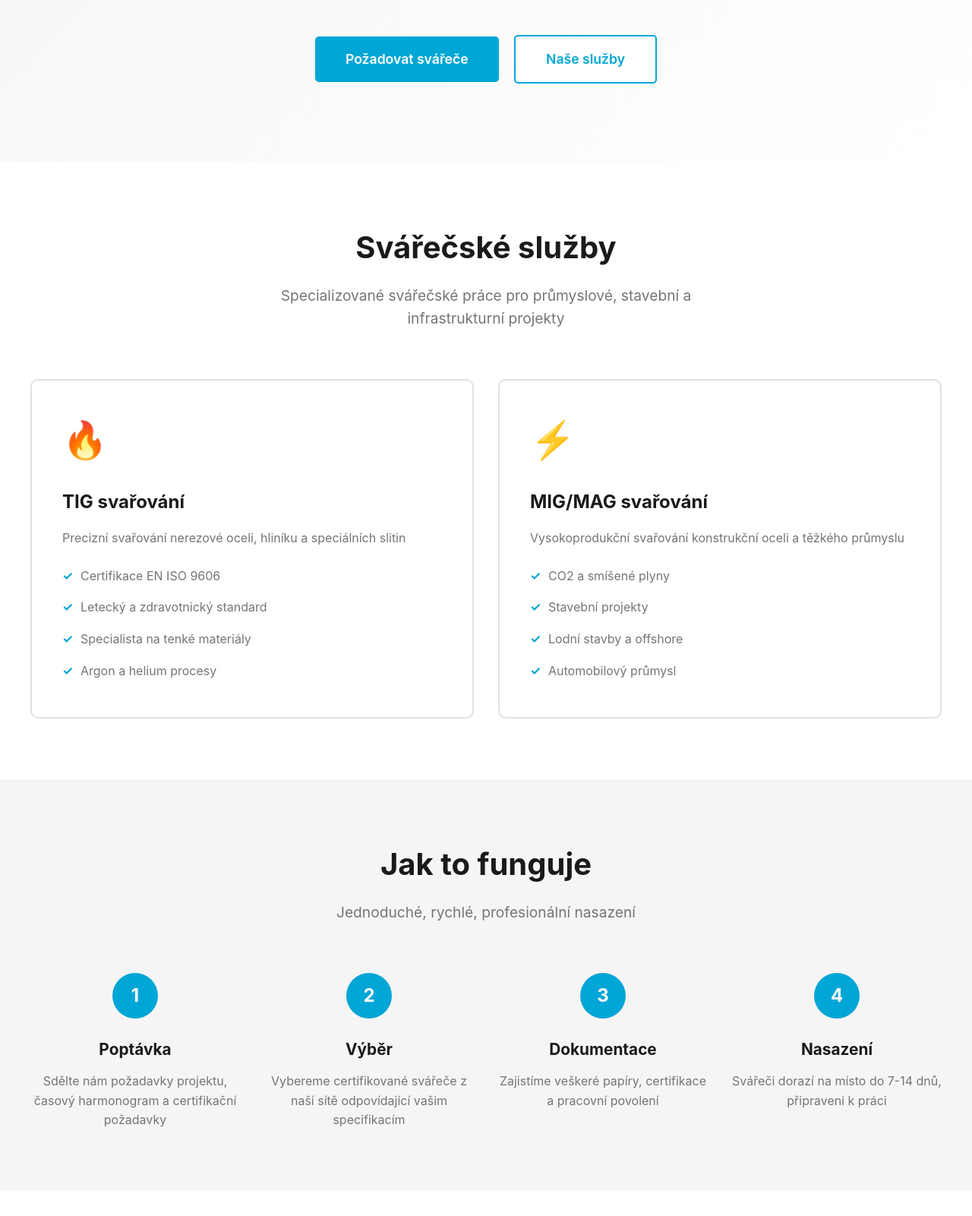
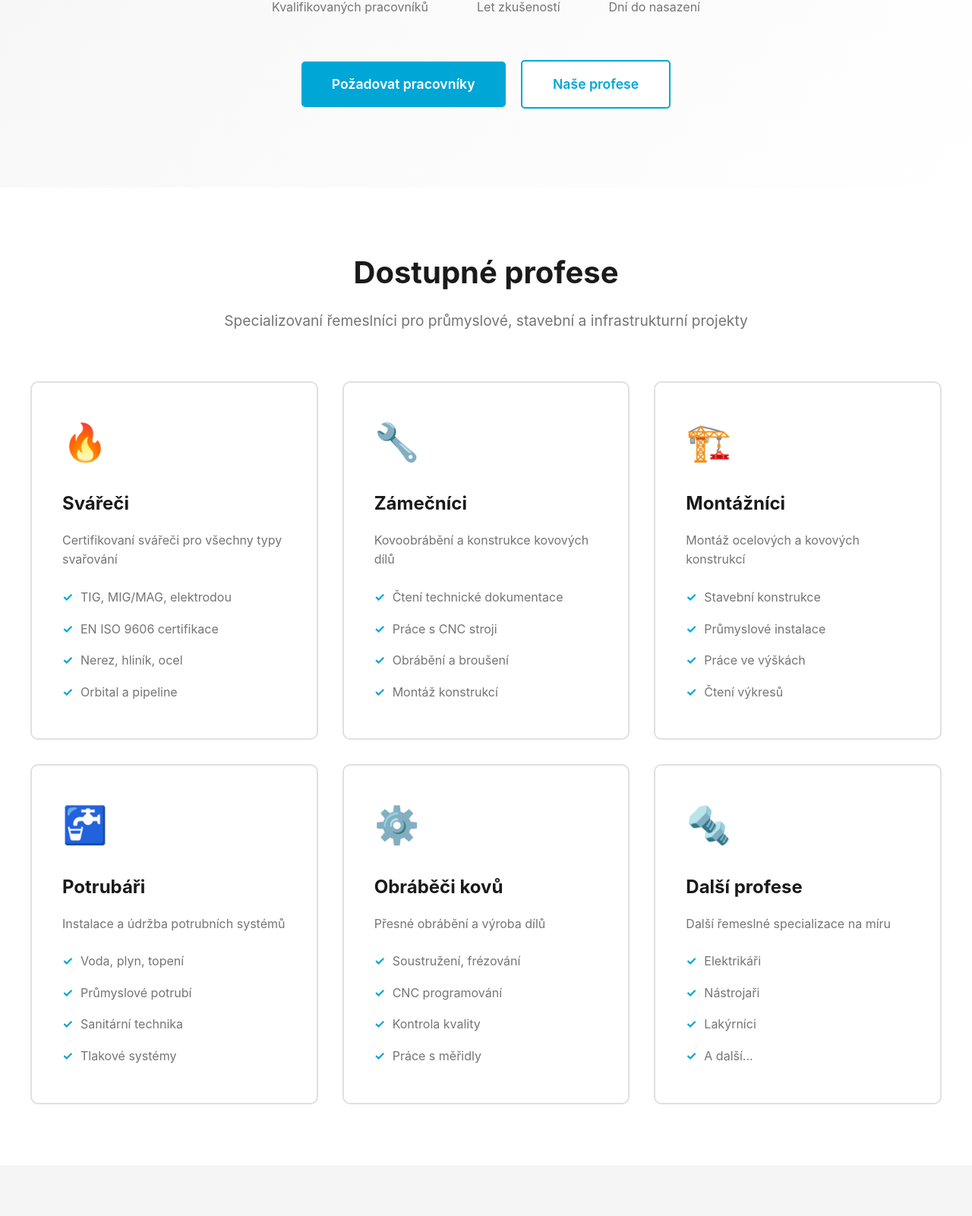
Before and after one commit to tommyy717/svareci-company, a plain HTML site: page index.html in a window 1280 px wide. Shown: the part 559-2160 px from the top of the page at 76% size. Drawn offline with Linux system fonts and the light colour scheme.

Commit message:
index.html

```diff
--- a/index.html
+++ b/index.html
@@ -3,8 +3,8 @@
 <head>
     <meta charset="UTF-8">
     <meta name="viewport" content="width=device-width, initial-scale=1.0">
-    <title>ProjektAbroad - Certifikovaní čeští svářeči pro projekty v EU</title>
-    <meta name="description" content="Profesionální svářečské práce z České republiky. Certifikovaní svářeči pro projekty v Německu, Švýcarsku, Švédsku a celé EU. Rychlé nasazení, ověřená kvalita.">
+    <title>ProjektAbroad - Certifikovaní čeští řemeslníci pro projekty v EU</title>
+    <meta name="description" content="Profesionální řemeslníci z České republiky. Svářeči, zámečníci, montážníci, potrubáři pro projekty v Německu, Švýcarsku, Švédsku a celé EU. Rychlé nasazení, ověřená kvalita.">
     <link rel="icon" type="image/png" href="/favicon.png">
     <style>
         * {
@@ -207,7 +207,7 @@
             color: var(--medium-gray);
             font-size: 1.2rem;
             margin-bottom: 4rem;
-            max-width: 600px;
+            max-width: 700px;
             margin-left: auto;
             margin-right: auto;
         }
@@ -216,7 +216,7 @@
             max-width: 1200px;
             margin: 0 auto;
             display: grid;
-            grid-template-columns: repeat(auto-fit, minmax(300px, 1fr));
+            grid-template-columns: repeat(auto-fit, minmax(280px, 1fr));
             gap: 2rem;
         }
 
@@ -570,7 +570,7 @@
             <img src="/logo.png" alt="ProjektAbroad Logo" class="logo">
             <button class="mobile-menu-btn" onclick="toggleMenu()">☰</button>
             <ul class="nav-links" id="navLinks">
-                <li><a href="#sluzby">Služby</a></li>
+                <li><a href="#profese">Profese</a></li>
                 <li><a href="#proces">Proces</a></li>
                 <li><a href="#o-nas">O nás</a></li>
                 <li><a href="#kontakt" class="cta-nav">Poptávka</a></li>
@@ -581,13 +581,13 @@
     <!-- Hero Sekce -->
     <section class="hero" id="uvod">
         <div class="hero-container">
-            <h1>Certifikovaní <span class="highlight">čeští svářeči</span><br>pro projekty v EU</h1>
-            <p>Profesionální svářečské práce připravené k nasazení v Německu, Švýcarsku, Švédsku a celé EU. Rychle, spolehlivě, certifikovaně.</p>
+            <h1>Certifikovaní <span class="highlight">čeští řemeslníci</span><br>pro projekty v EU</h1>
+            <p>Profesionální pracovníci připravení k nasazení v Německu, Švýcarsku, Švédsku a celé EU. Svářeči, zámečníci, montážníci, potrubáři. Rychle, spolehlivě, kvalitně.</p>
 
             <div class="hero-stats">
                 <div class="stat">
-                    <div class="stat-number">50+</div>
-                    <div class="stat-label">Certifikovaných svářečů</div>
+                    <div class="stat-number">100+</div>
+                    <div class="stat-label">Kvalifikovaných pracovníků</div>
                 </div>
                 <div class="stat">
                     <div class="stat-number">4+</div>
@@ -600,39 +600,87 @@
             </div>
 
             <div>
-                <a href="#kontakt" class="cta-primary">Požadovat svářeče</a>
-                <a href="#sluzby" class="cta-secondary">Naše služby</a>
+                <a href="#kontakt" class="cta-primary">Požadovat pracovníky</a>
+                <a href="#profese" class="cta-secondary">Naše profese</a>
             </div>
         </div>
     </section>
 
-    <!-- Sekce Služby -->
-    <section class="services" id="sluzby">
-        <h2 class="section-title">Svářečské služby</h2>
-        <p class="section-subtitle">Specializované svářečské práce pro průmyslové, stavební a infrastrukturní projekty</p>
+    <!-- Sekce Profese -->
+    <section class="services" id="profese">
+        <h2 class="section-title">Dostupné profese</h2>
+        <p class="section-subtitle">Specializovaní řemeslníci pro průmyslové, stavební a infrastrukturní projekty</p>
 
         <div class="services-grid">
             <div class="service-card">
                 <div class="service-icon">🔥</div>
-                <h3>TIG svařování</h3>
-                <p>Precizní svařování nerezové oceli, hliníku a speciálních slitin</p>
+                <h3>Svářeči</h3>
+                <p>Certifikovaní svářeči pro všechny typy svařování</p>
                 <ul>
-                    <li>Certifikace EN ISO 9606</li>
-                    <li>Letecký a zdravotnický standard</li>
-                    <li>Specialista na tenké materiály</li>
-                    <li>Argon a helium procesy</li>
+                    <li>TIG, MIG/MAG, elektrodou</li>
+                    <li>EN ISO 9606 certifikace</li>
+                    <li>Nerez, hliník, ocel</li>
+                    <li>Orbital a pipeline</li>
                 </ul>
             </div>
 
             <div class="service-card">
-                <div class="service-icon">⚡</div>
-                <h3>MIG/MAG svařování</h3>
-                <p>Vysokoprodukční svařování konstrukční oceli a těžkého průmyslu</p>
+                <div class="service-icon">🔧</div>
+                <h3>Zámečníci</h3>
+                <p>Kovoobrábění a konstrukce kovových dílů</p>
                 <ul>
-                    <li>CO2 a smíšené plyny</li>
-                    <li>Stavební projekty</li>
-                    <li>Lodní stavby a offshore</li>
-                    <li>Automobilový průmysl</li>
+                    <li>Čtení technické dokumentace</li>
+                    <li>Práce s CNC stroji</li>
+                    <li>Obrábění a broušení</li>
+                    <li>Montáž konstrukcí</li>
+                </ul>
+            </div>
+
+            <div class="service-card">
+                <div class="service-icon">🏗️</div>
+                <h3>Montážníci</h3>
+                <p>Montáž ocelových a kovových konstrukcí</p>
+                <ul>
+                    <li>Stavební konstrukce</li>
+                    <li>Průmyslové instalace</li>
+                    <li>Práce ve výškách</li>
+                    <li>Čtení výkresů</li>
+                </ul>
+            </div>
+
+            <div class="service-card">
+                <div class="service-icon">🚰</div>
+                <h3>Potrubáři</h3>
+                <p>Instalace a údržba potrubních systémů</p>
+                <ul>
+                    <li>Voda, plyn, topení</li>
+                    <li>Průmyslové potrubí</li>
+                    <li>Sanitární technika</li>
+                    <li>Tlakové systémy</li>
+                </ul>
+            </div>
+
+            <div class="service-card">
+                <div class="service-icon">⚙️</div>
+                <h3>Obráběči kovů</h3>
+                <p>Přesné obrábění a výroba dílů</p>
+                <ul>
+                    <li>Soustružení, frézování</li>
+                    <li>CNC programování</li>
+                    <li>Kontrola kvality</li>
+                    <li>Práce s měřidly</li>
+                </ul>
+            </div>
+
+            <div class="service-card">
+                <div class="service-icon">🔩</div>
+                <h3>Další profese</h3>
+                <p>Další řemeslné specializace na míru</p>
+                <ul>
+                    <li>Elektrikáři</li>
+                    <li>Nástrojaři</li>
+                    <li>Lakýrníci</li>
+                    <li>A další...</li>
                 </ul>
             </div>
         </div>
@@ -647,13 +695,13 @@
             <div class="step">
                 <div class="step-number">1</div>
                 <h3>Poptávka</h3>
-                <p>Sdělte nám požadavky projektu, časový harmonogram a certifikační požadavky</p>
+                <p>Sdělte nám požadavky projektu, profesi, počet pracovníků a časový harmonogram</p>
             </div>
 
             <div class="step">
                 <div class="step-number">2</div>
                 <h3>Výběr</h3>
-                <p>Vybereme certifikované svářeče z naší sítě odpovídající vašim specifikacím</p>
+                <p>Vybereme kvalifikované pracovníky z naší sítě odpovídající vašim specifikacím</p>
             </div>
 
             <div class="step">
@@ -665,7 +713,7 @@
             <div class="step">
                 <div class="step-number">4</div>
                 <h3>Nasazení</h3>
-                <p>Svářeči dorazí na místo do 7-14 dnů, připraveni k práci</p>
+                <p>Pracovníci dorazí na místo do 7-14 dnů, připraveni k práci</p>
             </div>
         </div>
     </section>
@@ -676,16 +724,16 @@
             <div class="about-content">
                 <div class="about-text">
                     <h2>Proč ProjektAbroad</h2>
-                    <p>Založena v roce 2025, ProjektAbroad přináší více než 4 roky praktických zkušeností v evropském svářečském průmyslu. Náš zakladatel osobně pracoval jako svářeč v Německu, Švýcarsku a Švédsku.</p>
-                    <p>Rozumíme oběma stranám byznysu - standardům kvality, které klienti požadují, i profesionální podpoře, kterou svářeči potřebují k podání nejlepšího výkonu.</p>
+                    <p>Založena v roce 2025, ProjektAbroad přináší více než 4 roky praktických zkušeností v evropském průmyslu. Náš zakladatel osobně pracoval v Německu, Švýcarsku a Švédsku.</p>
+                    <p>Rozumíme oběma stranám byznysu - standardům kvality, které klienti požadují, i profesionální podpoře, kterou pracovníci potřebují k podání nejlepšího výkonu.</p>
                 </div>
 
                 <div class="about-features">
                     <div class="feature">
                         <div class="feature-icon">✓</div>
                         <div class="feature-text">
-                            <h4>Certifikovaná kvalita</h4>
-                            <p>Všichni svářeči vlastní platné certifikace EN ISO 9606, AWS nebo DIN pro jejich specializace</p>
+                            <h4>Ověřená kvalita</h4>
+                            <p>Všichni pracovníci jsou prověření s platnými certifikacemi a referencemi</p>
                         </div>
                     </div>
 
@@ -700,7 +748,7 @@
                     <div class="feature">
                         <div class="feature-icon">✓</div>
                         <div class="feature-text">
-                            <h4>Plná shoda</h4>
+                            <h4>Plná dokumentace</h4>
                             <p>Zajišťujeme veškerou dokumentaci, pracovní povolení, pojištění a právní požadavky</p>
                         </div>
                     </div>
@@ -708,8 +756,8 @@
                     <div class="feature">
                         <div class="feature-icon">✓</div>
                         <div class="feature-text">
-                            <h4>Specializované zaměření</h4>
-                            <p>Děláme jen svařování. Ne obecný staffing. Celá naše síť jsou sváření profesionálové</p>
+                            <h4>Široké portfolio</h4>
+                            <p>Od svářečů po montážníky - pokrýváme všechny řemeslné profese pro vaše projekty</p>
                         </div>
                     </div>
                 </div>
@@ -720,7 +768,7 @@
     <!-- Sekce Kontakt -->
     <section class="contact" id="kontakt">
         <h2 class="section-title">Začněte</h2>
-        <p class="section-subtitle">Požádejte o certifikované svářeče pro váš další projekt</p>
+        <p class="section-subtitle">Požádejte o kvalifikované pracovníky pro váš další projekt</p>
 
         <div class="contact-container">
             <div class="contact-info">
@@ -765,25 +813,31 @@
                 </div>
 
                 <div class="form-group">
-                    <label for="service">Typ svařování *</label>
-                    <select id="service" required>
-                        <option value="">Vyberte typ svařování</option>
-                        <option value="tig">TIG svařování</option>
-                        <option value="mig">MIG/MAG svařování</option>
-                        <option value="orbital">Orbitální svařování</option>
-                        <option value="multiple">Více typů</option>
-                        <option value="other">Jiné/Nejsem si jistý</option>
+                    <label for="profession">Jakou profesi potřebujete? *</label>
+                    <select id="profession" required>
+                        <option value="">Vyberte profesi</option>
+                        <option value="Svářeč TIG">Svářeč TIG</option>
+                        <option value="Svářeč MIG/MAG">Svářeč MIG/MAG</option>
+                        <option value="Svářeč elektrodou">Svářeč elektrodou</option>
+                        <option value="Zámečník">Zámečník</option>
+                        <option value="Montážník konstrukcí">Montážník konstrukcí</option>
+                        <option value="Potrubář">Potrubář</option>
+                        <option value="Obráběč kovů">Obráběč kovů</option>
+                        <option value="Elektrikář">Elektrikář</option>
+                        <option value="Nástrojař">Nástrojař</option>
+                        <option value="Více profesí">Více profesí</option>
+                        <option value="Jiné">Jiné</option>
                     </select>
                 </div>
 
                 <div class="form-group">
-                    <label for="welders">Počet potřebných svářečů</label>
-                    <input type="number" id="welders" min="1" placeholder="např. 5">
+                    <label for="workers">Počet potřebných pracovníků</label>
+                    <input type="number" id="workers" min="1" placeholder="např. 5">
                 </div>
 
                 <div class="form-group">
                     <label for="message">Detaily projektu *</label>
-                    <textarea id="message" required placeholder="Povězte nám o vašem projektu: místo, časový harmonogram, potřebné certifikace atd."></textarea>
+                    <textarea id="message" required placeholder="Povězte nám o vašem projektu: místo, časový harmonogram, potřebné certifikace, další požadavky atd."></textarea>
                 </div>
 
                 <button type="submit" class="form-submit">Odeslat poptávku</button>
@@ -796,14 +850,15 @@
         <div class="footer-container">
             <div class="footer-section">
                 <h4>ProjektAbroad</h4>
-                <p>Profesionální svářečské práce spojující certifikované české svářeče s projekty v EU.</p>
+                <p>Profesionální řemeslníci spojující kvalifikované české pracovníky s projekty v EU.</p>
             </div>
 
             <div class="footer-section">
-                <h4>Služby</h4>
-                <a href="#sluzby">TIG svařování</a>
-                <a href="#sluzby">MIG/MAG svařování</a>
-                <a href="#sluzby">Specializované svařování</a>
+                <h4>Profese</h4>
+                <a href="#profese">Svářeči</a>
+                <a href="#profese">Zámečníci</a>
+                <a href="#profese">Montážníci</a>
+                <a href="#profese">Potrubáři</a>
             </div>
 
             <div class="footer-section">
@@ -824,6 +879,7 @@
             <p>&copy; 2025 ProjektAbroad. Všechna práva vyhrazena.</p>
         </div>
     </footer>
+
 <script>
 // Mobile menu toggle
 function toggleMenu() {
@@ -863,12 +919,12 @@ document.getElementById('registrationForm').addEventListener('submit', function(
         name: document.getElementById('name').value,
         email: document.getElementById('email').value,
         phone: document.getElementById('phone').value,
-        service: document.getElementById('service').value,
-        welders: document.getElementById('welders').value,
+        profession: document.getElementById('profession').value,
+        workers: document.getElementById('workers').value,
         message: document.getElementById('message').value
     };
 
-    // VLOŽ SVŮJ APPS SCRIPT URL ZDE:
+    // TVŮJ APPS SCRIPT URL:
     const SCRIPT_URL = 'https://script.google.com/macros/s/AKfycby9dgZ6kJCCCd3nwPGlHHnk2bKtlQMEGZ25cfVJn2Q4VmOeW-fmco1a71SUKYZ8nIU2Xg/exec';
 
     // Send to Google Apps Script
```
